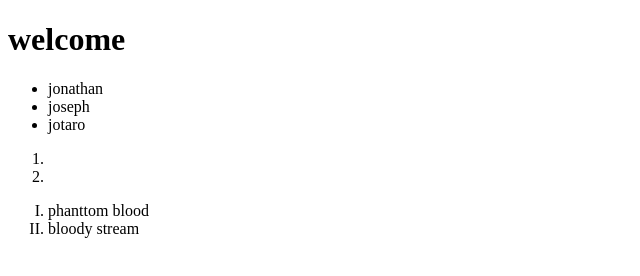
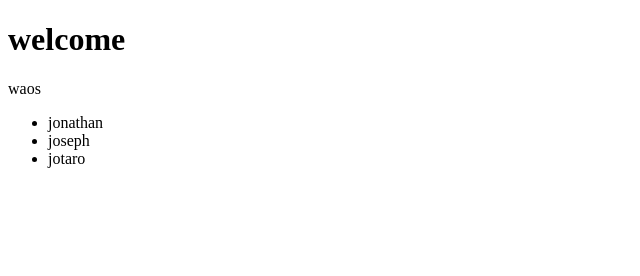
Before and after one commit to LucasRamirezEt7/clase, a plain HTML site: page index.html in a window 1280 px wide. Shown: the whole page, without its empty margins (0-640 px from the left). Drawn offline with Linux system fonts and the light colour scheme.

Commit message:
modificado

```diff
--- a/index.html
+++ b/index.html
@@ -9,7 +9,7 @@
 <body>
     <h1>welcome</h1>
 
-    <nav></nav>
+    <nav>waos</nav>
     <section></section>
     <main>
 
@@ -19,16 +19,6 @@
             <li>jotaro</li>
         </ul>
 
-        <ol type="1">
-            <li>
-            </li>
-            <li></li>
-        </ol>
-
-        <ol type="I">
-            <li>phanttom blood</li>
-            <li>bloody stream</li>
-        </ol>
     </main>
 
     <footer></footer>
```
